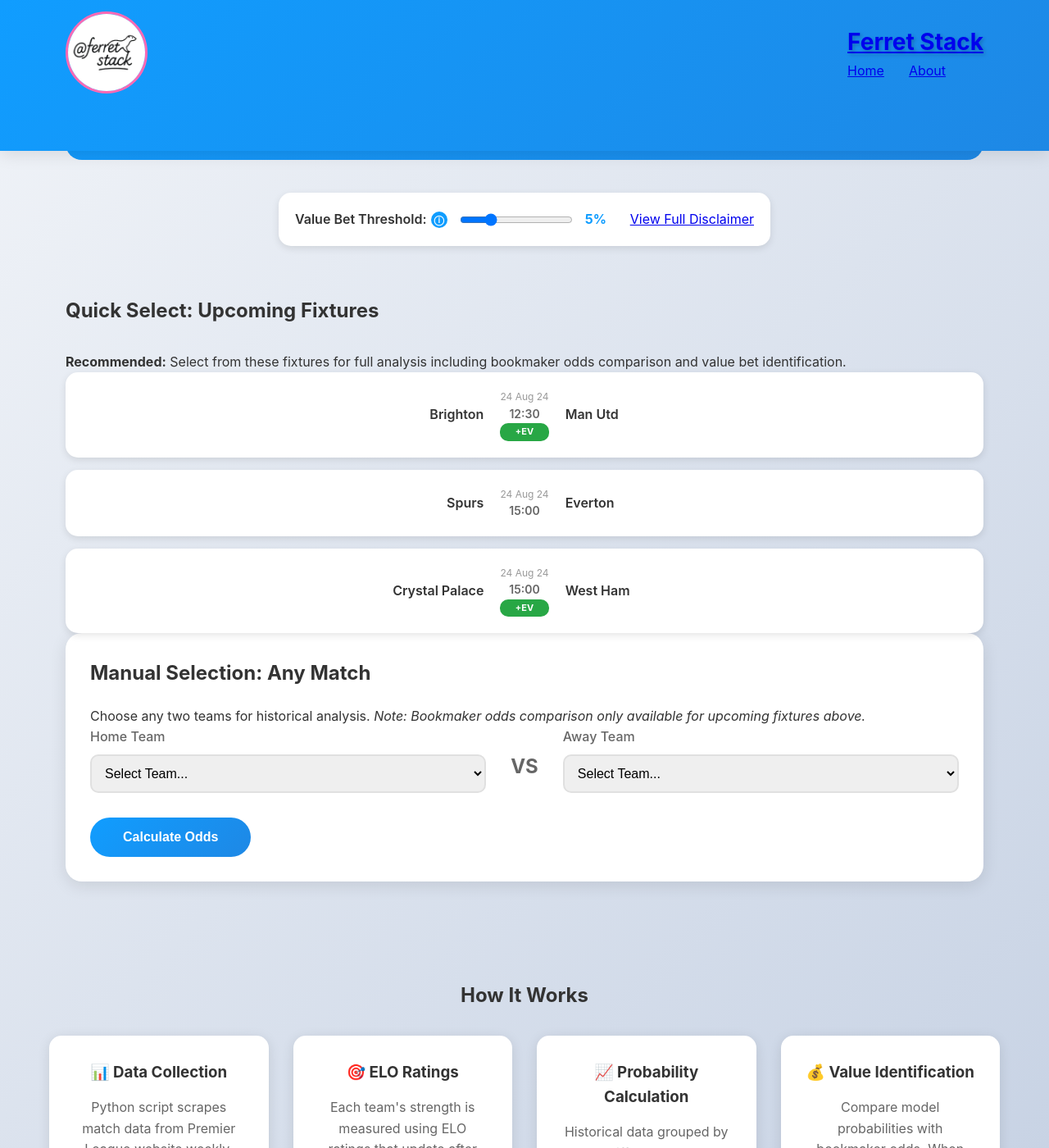
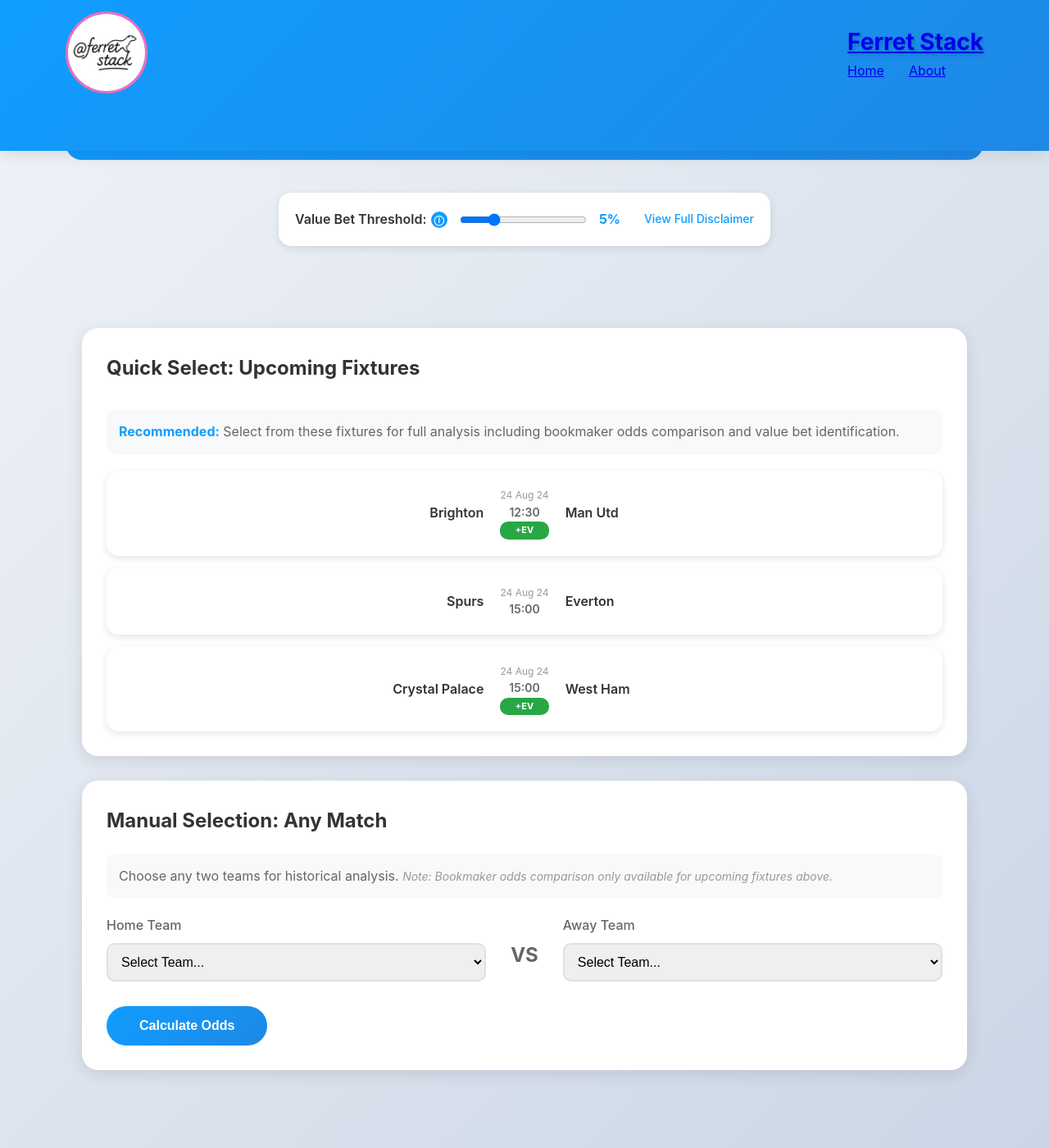
Before and after one commit to ferret-stack/ferret-stack.github.io, a Jekyll site: the page built from boolean/odds-calculator.html, in a window 1280 px wide and 1400 px high, scrolled down 286 px. Shown: the whole window at 82% size. Built offline with Jekyll 4.4.1, drawn with Linux system fonts in a browser that asks for light colours.

Commit message:
Update style.css

```diff
--- a/assets/css/style.css
+++ b/assets/css/style.css
@@ -1947,3 +1947,285 @@
   padding: 20px;
   color: #999;
 }
+
+/* Additional styles for new features */
+.ev-threshold-control {
+  background: white;
+  padding: 20px;
+  border-radius: 15px;
+  margin: 20px auto;
+  max-width: 600px;
+  display: flex;
+  align-items: center;
+  gap: 15px;
+  box-shadow: 0 3px 10px rgba(0,0,0,0.1);
+}
+
+.ev-threshold-control label {
+  font-weight: 600;
+  display: flex;
+  align-items: center;
+  gap: 5px;
+}
+
+.info-icon {
+  display: inline-block;
+  width: 20px;
+  height: 20px;
+  background: #109dff;
+  color: white;
+  border-radius: 50%;
+  text-align: center;
+  line-height: 20px;
+  font-size: 12px;
+  cursor: pointer;
+  transition: transform 0.2s;
+}
+
+.info-icon:hover {
+  transform: scale(1.1);
+}
+
+.disclaimer-link {
+  margin-left: auto;
+  color: #109dff;
+  text-decoration: none;
+  font-size: 14px;
+  font-weight: 500;
+  transition: color 0.3s;
+}
+
+.disclaimer-link:hover {
+  color: #ff69b4;
+  text-decoration: underline;
+}
+
+#evThreshold {
+  flex: 1;
+  max-width: 200px;
+}
+
+#evValue {
+  font-weight: bold;
+  color: #109dff;
+  min-width: 40px;
+}
+
+.match-selection-section {
+  max-width: 1400px;
+  margin: 0 auto;
+  padding: 20px;
+}
+
+.fixtures-section.compact {
+  background: white;
+  padding: 30px;
+  border-radius: 20px;
+  box-shadow: 0 5px 20px rgba(0,0,0,0.1);
+  margin-bottom: 30px;
+}
+
+.selection-info {
+  color: #666;
+  margin-bottom: 20px;
+  padding: 15px;
+  background: #f8f9fa;
+  border-radius: 10px;
+}
+
+.selection-info strong {
+  color: #109dff;
+}
+
+.selection-info em {
+  color: #999;
+  font-size: 14px;
+}
+
+.toggle-btn {
+  float: right;
+  background: #109dff;
+  color: white;
+  border: none;
+  padding: 5px 12px;
+  border-radius: 15px;
+  font-size: 12px;
+  cursor: pointer;
+  transition: all 0.3s;
+}
+
+.toggle-btn:hover {
+  background: #0e7fd4;
+  transform: translateY(-1px);
+}
+
+.market-row {
+  display: flex;
+  justify-content: space-between;
+  align-items: center;
+  padding: 10px 0;
+  border-bottom: 1px solid #f0f0f0;
+  gap: 10px;
+}
+
+.market-row span:first-child {
+  flex: 1;
+}
+
+.odds.probability {
+  font-weight: bold;
+  color: #109dff;
+  min-width: 60px;
+  text-align: right;
+}
+
+.bookmaker-comparison {
+  color: #666;
+  font-size: 14px;
+  min-width: 50px;
+  text-align: right;
+}
+
+.value-indicator-small {
+  padding: 2px 8px;
+  border-radius: 10px;
+  font-size: 11px;
+  font-weight: 600;
+  min-width: 50px;
+  text-align: center;
+}
+
+.value-indicator-small.positive {
+  background: #d4edda;
+  color: #155724;
+}
+
+.value-indicator-small.negative {
+  background: #f8d7da;
+  color: #721c24;
+}
+
+.value-indicator-small.neutral {
+  background: #e2e3e5;
+  color: #383d41;
+}
+
+.form-indicator {
+  font-size: 12px;
+  margin-top: 5px;
+}
+
+.form-indicator.improving {
+  color: #28a745;
+}
+
+.form-indicator.declining {
+  color: #dc3545;
+}
+
+.form-indicator.stable {
+  color: #6c757d;
+}
+
+.band-games {
+  font-size: 12px;
+  color: #666;
+  margin-top: 5px;
+}
+
+.bookmaker-row {
+  margin-top: 10px;
+  padding-top: 10px;
+  border-top: 1px solid #e0e0e0;
+}
+
+.value-indicator.positive {
+  background: #d4edda;
+  color: #155724;
+}
+
+.value-indicator.negative {
+  background: #f8d7da;
+  color: #721c24;
+}
+
+.value-indicator.neutral {
+  background: #e2e3e5;
+  color: #383d41;
+}
+
+.date-range-selector {
+  display: flex;
+  gap: 20px;
+  margin-bottom: 20px;
+  justify-content: center;
+}
+
+.date-range-selector label {
+  display: flex;
+  align-items: center;
+  gap: 10px;
+}
+
+.date-range-selector input {
+  padding: 5px 10px;
+  border: 1px solid #ddd;
+  border-radius: 5px;
+}
+
+.booking-card {
+  background: white;
+  padding: 30px;
+  border-radius: 20px;
+  box-shadow: 0 5px 20px rgba(0,0,0,0.1);
+  margin-bottom: 40px;
+}
+
+.booking-grid {
+  display: grid;
+  grid-template-columns: repeat(auto-fit, minmax(200px, 1fr));
+  gap: 20px;
+  margin-top: 20px;
+}
+
+.booking-item {
+  display: flex;
+  justify-content: space-between;
+  padding: 10px;
+  background: #f8f9fa;
+  border-radius: 10px;
+}
+
+.booking-item.highlight {
+  background: linear-gradient(135deg, #109dff 0%, #1e88e5 100%);
+  color: white;
+}
+
+.booking-label {
+  font-weight: 500;
+}
+
+.booking-value {
+  font-weight: bold;
+}
+
+.value-badge {
+  background: #28a745;
+  color: white;
+  padding: 2px 8px;
+  border-radius: 10px;
+  font-size: 11px;
+  font-weight: bold;
+}
+
+.no-fixtures {
+  text-align: center;
+  padding: 40px;
+  color: #666;
+}
+
+.no-data {
+  text-align: center;
+  padding: 20px;
+  color: #999;
+}
```
